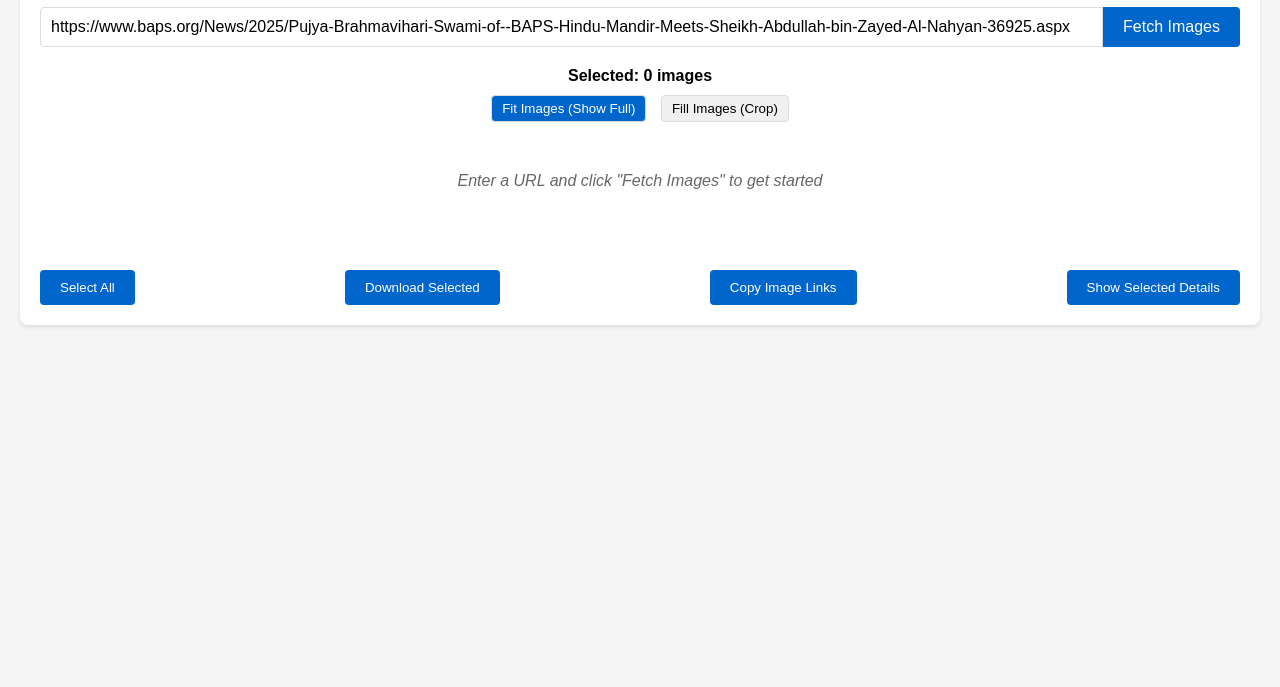
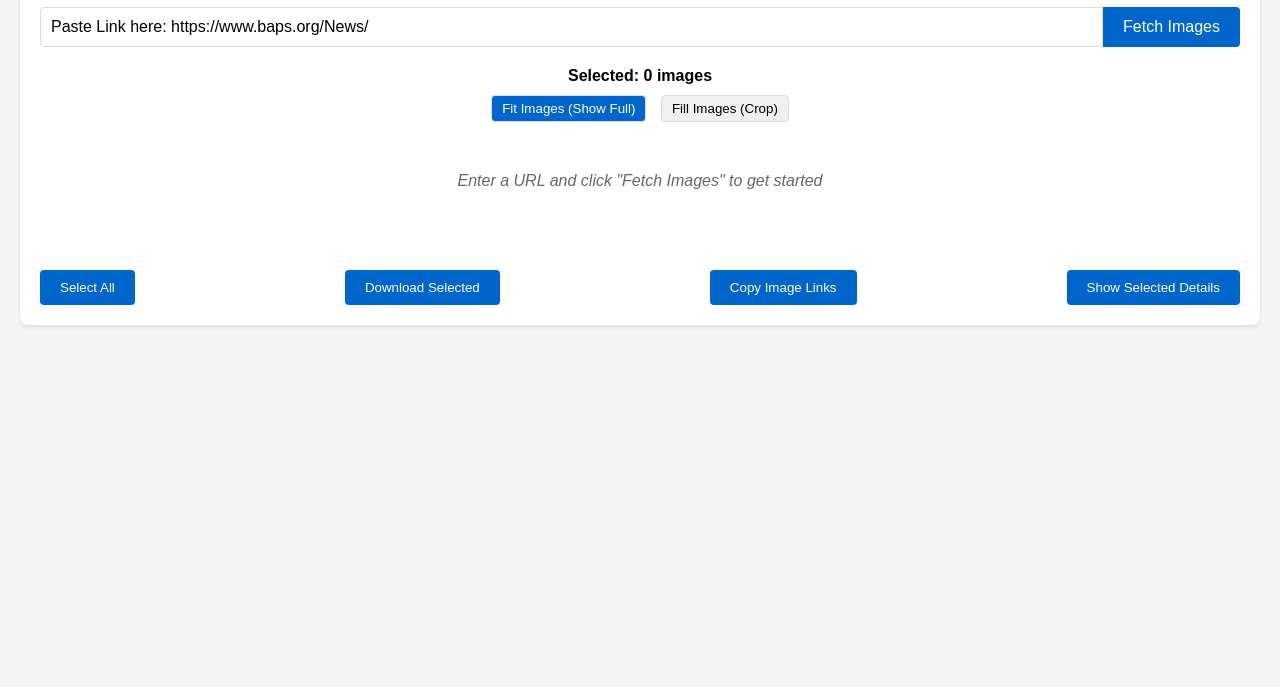
Before and after one commit to shivampadmani/baps-image-picker, a plain HTML site: page index.html in a window 1280 px wide. Shown: the part 113-800 px from the top of the page. Drawn offline with Linux system fonts and the light colour scheme.

Commit message:
Update index.html

```diff
--- a/index.html
+++ b/index.html
@@ -276,7 +276,7 @@
     <div class="container">
         <h1>BAPS Image Selector Tool - Bal Prakash</h1>
         <div class="url-input">
-            <input type="text" id="url" placeholder="Enter BAPS news URL..." value="https://www.baps.org/News/2025/Pujya-Brahmavihari-Swami-of--BAPS-Hindu-Mandir-Meets-Sheikh-Abdullah-bin-Zayed-Al-Nahyan-36925.aspx">
+            <input type="text" id="url" placeholder="Enter BAPS news URL..." value="Paste Link here: https://www.baps.org/News/">
             <button id="fetch-btn">Fetch Images</button>
         </div>
 
```
